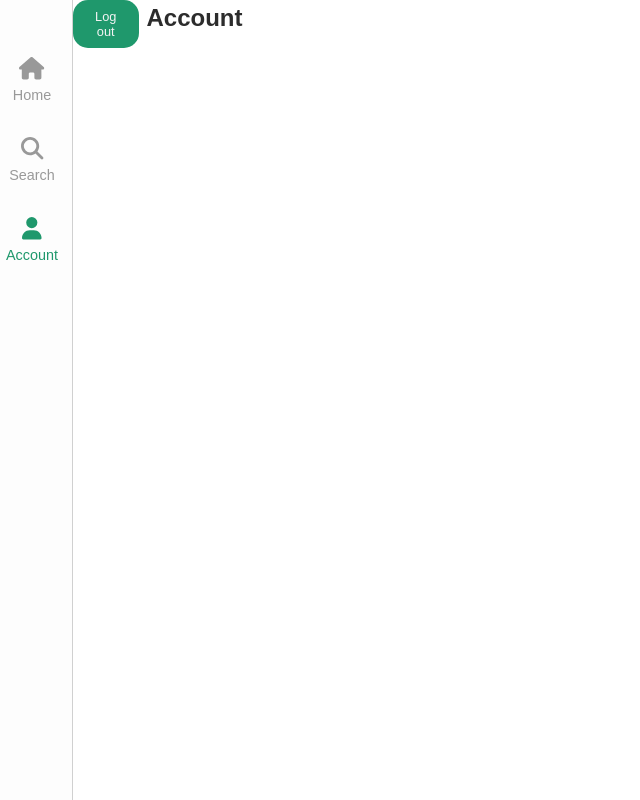
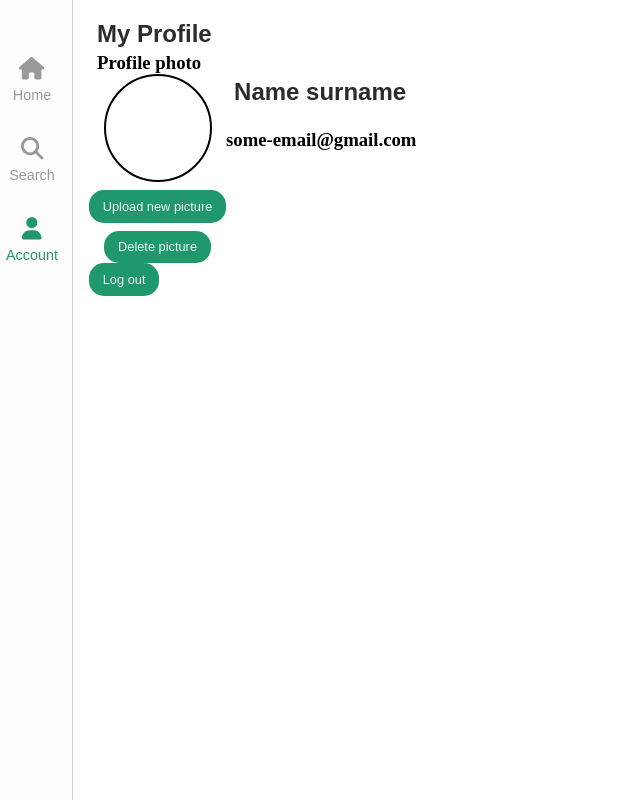
Before and after one commit to Hack-Weekly/magenta-tiger-chat-app, a Next.js app in the folder apps/web/: page /account in a window 1280 px wide. Shown: the whole page, without its empty margins (0-640 px from the left). Built offline with nearby package versions, Linux system fonts and the light colour scheme.

Commit message:
Basic layout

```diff
--- a/apps/web/pages/account/index.tsx
+++ b/apps/web/pages/account/index.tsx
@@ -1,26 +1,76 @@
-import Head from 'next/head';
+import Head from "next/head"
 
-import dynamic from 'next/dynamic';
+import dynamic from "next/dynamic"
 
-import styled from 'styled-components';
-import { Button, Header } from 'ui';
-import { useAuth } from '../../context/AuthContext';
+import styled from "styled-components"
+import { Button, Header } from "ui"
+import { useAuth } from "../../context/AuthContext"
+
+const StyledTitle = styled.h3`
+    margin: 0;
+    margin-left: 0.5rem;
+`
+const StyledMainWrapper = styled.div`
+    padding: 1rem;
+`
+const StyledTopContainer = styled.div`
+    display: flex;
+`
+const StyledContainerLeft = styled.div`
+    display: flex;
+    flex-direction: column;
+    align-items: center;
+    justify-content: center;
+    gap: 0.5rem;
+`
+const StyledProfilePhoto = styled.div`
+    width: 6.5rem;
+    height: 6.5rem;
+    border: 2px solid black;
+    border-radius: 50%;
+`
+const StyledContainerRight = styled.div`
+    display: flex;
+    flex-direction: column;
+`
 
 export default function Web() {
-  const DynamicLayout = dynamic(() => import('../../components/Layout'), {
+    const DynamicLayout = dynamic(() => import("../../components/Layout"), {
         ssr: false,
-  });
+    })
 
-  const { user, logout } = useAuth();
+    const { user, logout } = useAuth()
 
     return (
         <DynamicLayout>
+            <StyledMainWrapper>
                 <Head>
-        <title>Account</title>
+                    <title>My Profile</title>
                 </Head>
-      {/* Put here already styled Account page component & remove Header with Button! */}
-      <Header title="Account" />
+                <Header title="My Profile" />
+                <StyledTitle>Profile photo</StyledTitle>
+                <StyledTopContainer>
+                    <StyledContainerLeft>
+                        <StyledProfilePhoto></StyledProfilePhoto>
+                        <Button
+                            onClick={undefined}
+                            text="Upload new picture"
+                            size="small"
+                        />
+                        <Button
+                            onClick={undefined}
+                            text="Delete picture"
+                            size="small"
+                        />
+                    </StyledContainerLeft>
+                    <StyledContainerRight>
+                        <Header title="Name surname" />
+                        <h3>some-email@gmail.com</h3>
+                    </StyledContainerRight>
+                </StyledTopContainer>
+
                 <Button onClick={logout} text="Log out" size="small" />
+            </StyledMainWrapper>
         </DynamicLayout>
-  );
+    )
 }
```
Lines whose indentation alone changed are shown as unchanged.
